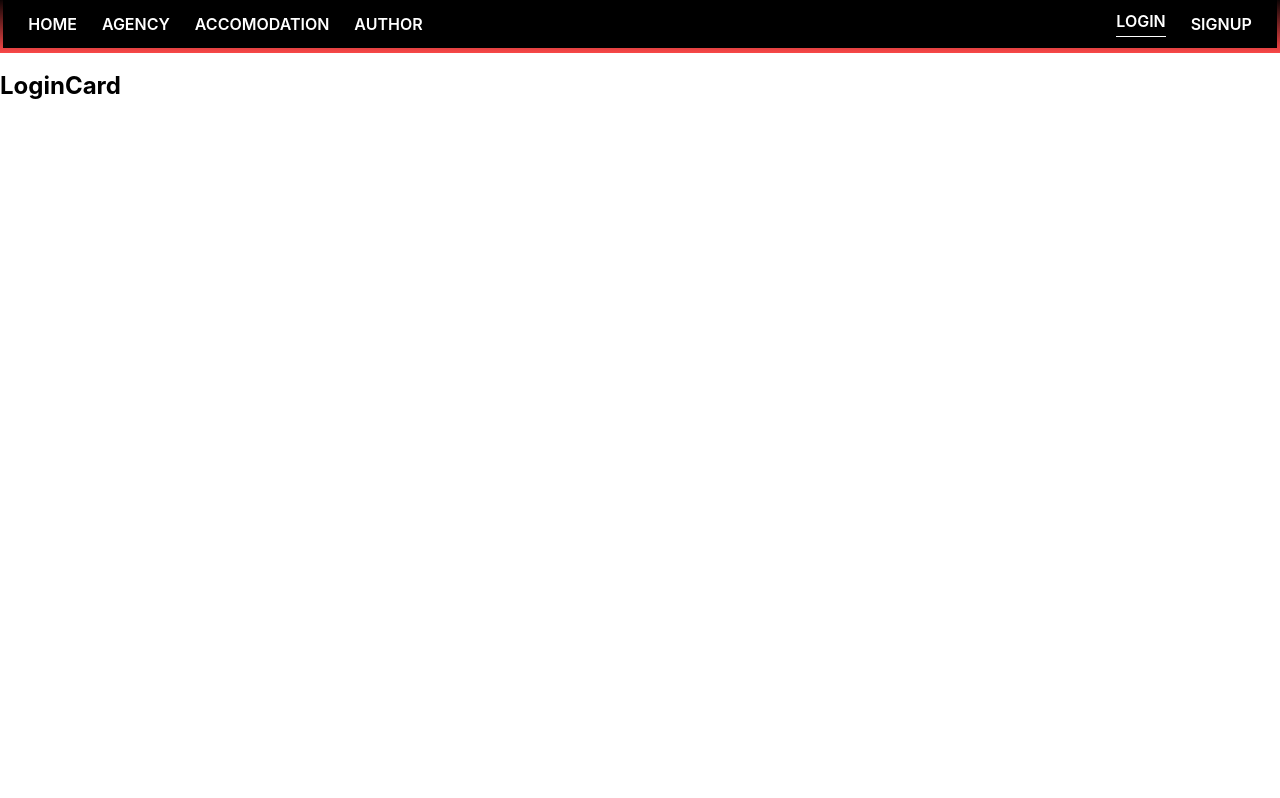
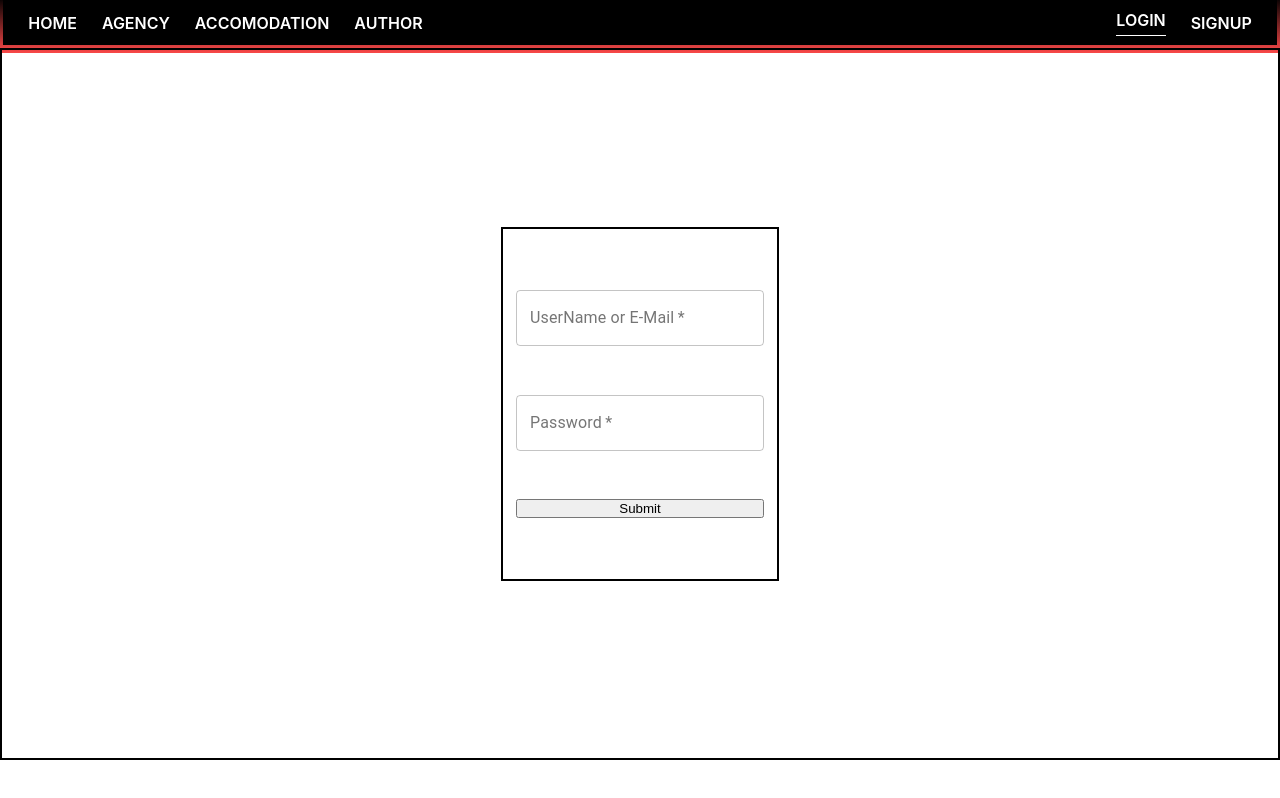
Before and after one commit to KDSGYT/way2way-react, a React (Create React App) app: page /login in a window 1280 px wide. Built offline with nearby package versions, Linux system fonts and the light colour scheme; no server answers.

Commit message:
now the user can login with email and password if account is already created

```diff
--- a/src/assets/functions.ts
+++ b/src/assets/functions.ts
@@ -12,28 +12,40 @@ export function sortDataAlphabetically(array: any) {
     })
 }
 
-export async function createUser(data: any, password:string) {
+export async function createUser(data: any, password: string) {
     await firebaseAuth.createUserWithEmailAndPassword(data.email, password)
-        .then(async (user: any) => {
-            // Signed in
-            const UID = user.user.uid;
-            await addUserToDB(UID, data)
-        })
+        .then( (user: any) => user.user.uid)
+        .then(async (UID:string)=> await addUserToDB(UID, data))
         .catch((error) => {
             var errorCode = error.code;
             var errorMessage = error.message;
-            console.log(error)
+            console.error(error)
         });
 }
 
 async function addUserToDB(UID: string, data: any) {
     const collection = firestore.collection('users');
     await collection.doc(UID).set(data)
-
 }
 
-function getUserFromDB() {
+export async function loginUser(email: string, password: string) {
+    await firebaseAuth.signInWithEmailAndPassword(email, password)
+        .then((user: any) => {console.log(user.user.uid); return user.user.uid})
+        .then(async (UID:string) => await getUserFromDB(UID))
+        .catch((error) => {
+            var errorCode = error.code;
+            var errorMessage = error.message;
+            console.error(error)
+        });
+}
 
+async function getUserFromDB(UID:string) {
+    const DataRef = firestore.collection('users').doc(UID);
+    const doc = await DataRef.get()
+    if(!doc.exists){console.log('no such document')}
+    else {
+        console.log(doc.data())
+    }
 }
 
 export async function getData(setState: any) {
--- a/src/index.scss
+++ b/src/index.scss
@@ -1,6 +1,11 @@
+* {
+  box-sizing: border-box;
+
+  padding: 0;
+  margin: 0;
+}
 
 body {
-  margin: 0;
 
   font-family: -apple-system, BlinkMacSystemFont, 'Segoe UI', 'Roboto', 'Oxygen',
     'Ubuntu', 'Cantarell', 'Fira Sans', 'Droid Sans', 'Helvetica Neue',
--- /dev/null
+++ b/src/views/Login/Login.scss
@@ -0,0 +1,16 @@
+#login{
+    border:2px solid black;
+    height: 89vh;
+    display: flex;
+    flex-direction: row;
+    justify-content: center;
+    #login-card{
+        border:2px solid black;
+        padding: 1%;
+        height: 50%;
+        margin: auto;
+        display: flex;
+        flex-direction: column;
+        justify-content: space-evenly;
+    }
+}
--- a/src/views/Login/Login.tsx
+++ b/src/views/Login/Login.tsx
@@ -1,11 +1,24 @@
-import React from 'react';
+import { TextField } from '@material-ui/core';
+import React, { useRef } from 'react';
+import { loginUser } from '../../assets/functions';
+import './Login.scss';
+function Login() {
 
-function Login() {
-    return(
+    const email: any = useRef("")
+    const password: any = useRef("")
+
+    async function handleSubmit(e: any) {
+        e.preventDefault();
+        await loginUser(email.current.value, password.current.value)
+    }
+
+    return (
         <section id="login">
-            <div id="login-card">
-                <h1>LoginCard</h1>
-            </div>
+            <form id="login-card">
+                <TextField id="email" inputRef={email} required type="email" label="UserName or E-Mail" variant="outlined" />
+                <TextField id="password" inputRef={password} required type="password" label="Password" variant="outlined" />
+                <input type="submit" onClick={handleSubmit} />
+            </form>
         </section>
     )
 }
```
